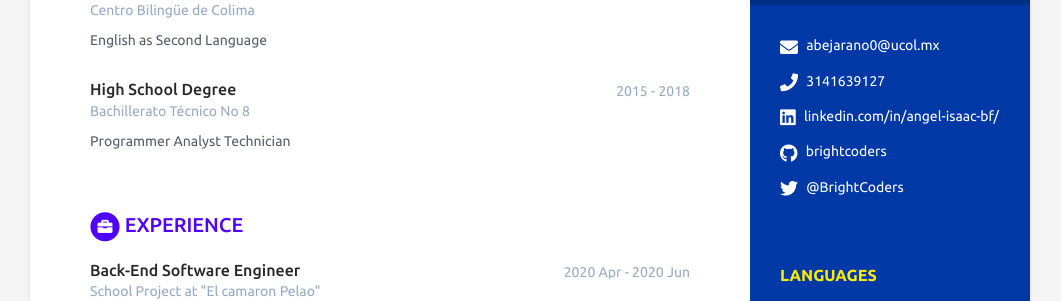
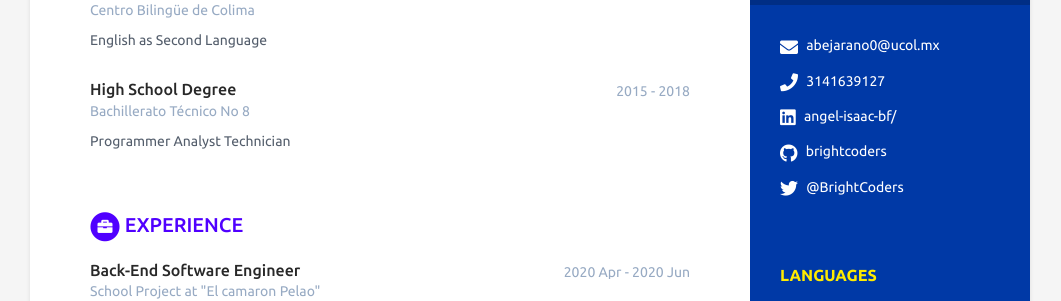
Before and after one commit to BC-MAY-21-ROR/kata-03-scorecard-Anisbeflo, a Jekyll site: the page built from index.html, in a window 1280 px wide. Shown: the part 433-734 px from the top of the page, without its empty margins (110-1171 px from the left). Built offline with Jekyll 4.4.1, drawn with Linux system fonts in a browser that asks for light colours.

Commit message:
LinkendIn
Fixed Link

```diff
--- a/_data/data.yml
+++ b/_data/data.yml
@@ -15,7 +15,7 @@ sidebar:
   email: abejarano0@ucol.mx
   phone: 3141639127
   website: # No agregar http://
-  linkedin: linkedin.com/in/angel-isaac-bf/
+  linkedin: angel-isaac-bf/
   github: brightcoders
   gitlab:
   bitbucket:
```
